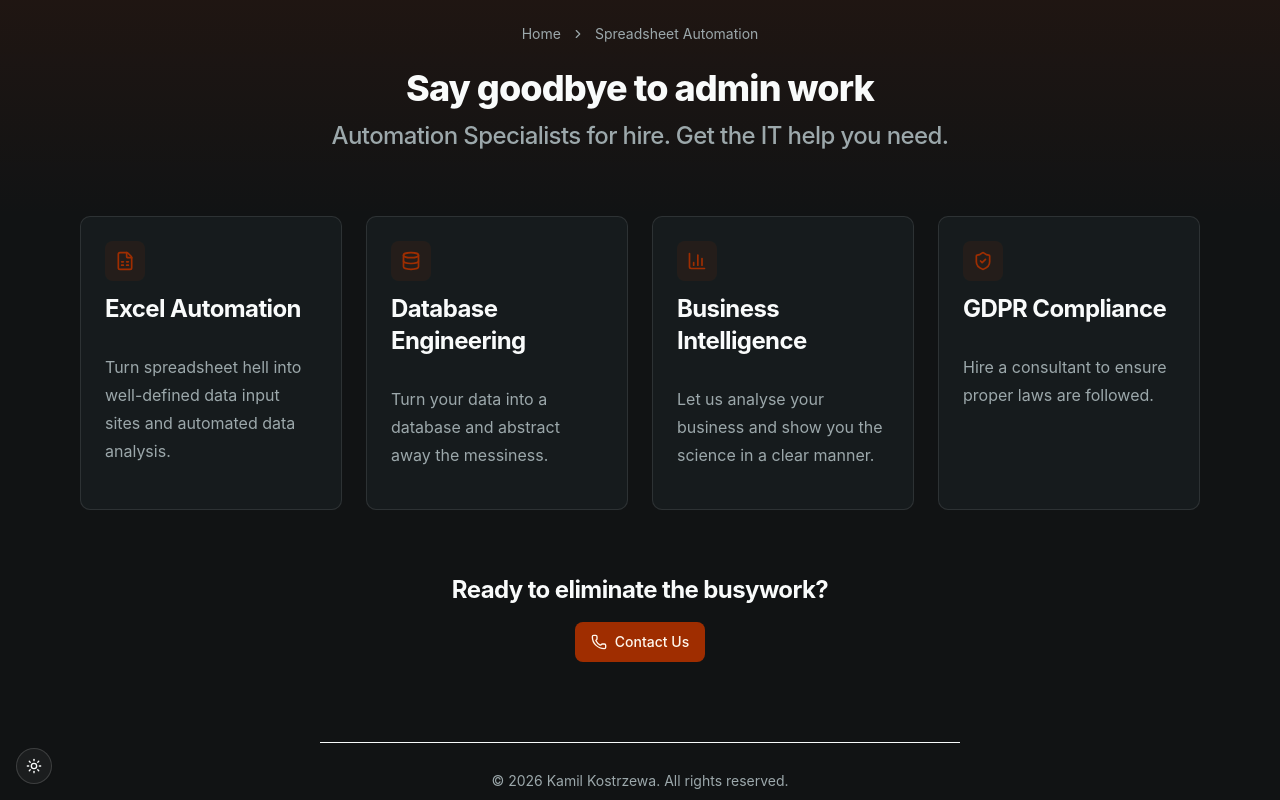
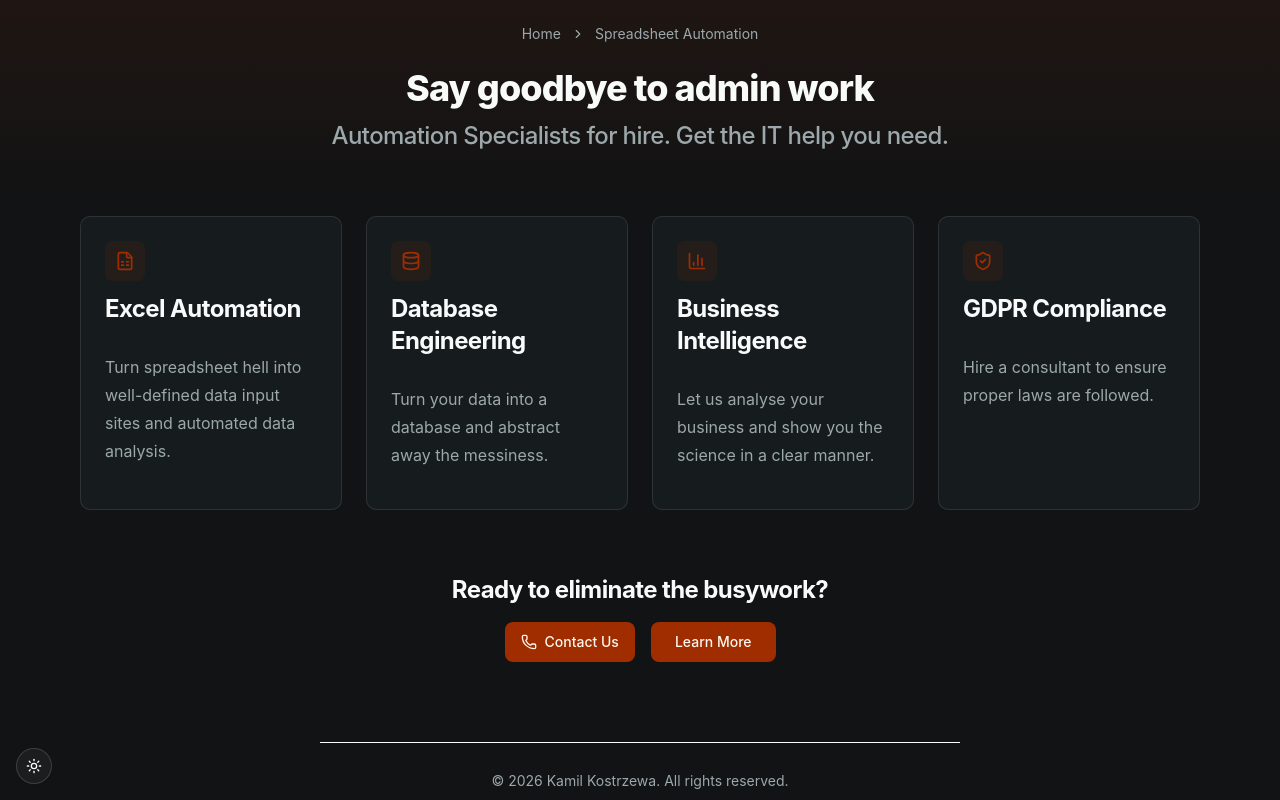
Before and after one commit to K0Stek122/portfolio-page, a React (Vite) app: page /spreadsheet-automation in a window 1280 px wide. Built offline with nearby package versions, Linux system fonts and the light colour scheme.

Commit message:
Mobile optimisations. Fixed carousel buttons not dispalying on mobile. Fixed scrolling not working on mobile.
Signed-off-by: K0Stek122 <kamilianos3@gmail.com>

```diff
--- a/src/components/ui/carousel.tsx
+++ b/src/components/ui/carousel.tsx
@@ -185,7 +185,7 @@ function CarouselPrevious({
       className={cn(
         "absolute size-8 rounded-full",
         orientation === "horizontal"
-          ? "top-1/2 -left-12 -translate-y-1/2"
+          ? "top-1/2 left-2 md:-left-12 -translate-y-1/2"
           : "-top-12 left-1/2 -translate-x-1/2 rotate-90",
         className
       )}
@@ -215,7 +215,7 @@ function CarouselNext({
       className={cn(
         "absolute size-8 rounded-full",
         orientation === "horizontal"
-          ? "top-1/2 -right-12 -translate-y-1/2"
+          ? "top-1/2 right-2 md:-right-12 -translate-y-1/2"
           : "-bottom-12 left-1/2 -translate-x-1/2 rotate-90",
         className
       )}
--- a/src/pages/blog-post.tsx
+++ b/src/pages/blog-post.tsx
@@ -65,20 +65,20 @@ export default function BlogPostPage() {
     }, [slug]);
 
     if (notFound) return (
-        <div className="flex items-center justify-center h-screen bg-background text-foreground">
+        <div className="flex items-center justify-center h-dvh bg-background text-foreground">
             <SEO title="Post not found — Kamil Kostrzewa" description="This blog post could not be found." path={`/blog/post?slug=${slug}`} />
             Post not found.
         </div>
     );
 
     if (!post) return (
-        <div className="flex items-center justify-center h-screen bg-background text-foreground">
+        <div className="flex items-center justify-center h-dvh bg-background text-foreground">
             Loading...
         </div>
     );
 
     return (
-        <div className="flex flex-col overflow-x-hidden overflow-y-auto items-center h-screen w-full bg-background gap-6 py-8 px-4">
+        <div className="flex flex-col overflow-x-hidden overflow-y-auto items-center h-dvh w-full bg-background gap-6 py-8 px-4">
             <SEO
                 title={`${post.title} — Kamil Kostrzewa`}
                 description={getExcerpt(post.content)}
--- a/src/pages/blog.tsx
+++ b/src/pages/blog.tsx
@@ -65,7 +65,7 @@ export default function BlogPage() {
         .filter(p => !tagSearch.trim() || p.tags.some(t => t.toLowerCase().includes(tagSearch.toLowerCase())));
 
     return (
-        <div className="flex flex-col overflow-x-hidden overflow-y-auto items-center h-screen w-full bg-background gap-6 py-8 px-4">
+        <div className="flex flex-col overflow-x-hidden overflow-y-auto items-center h-dvh w-full bg-background gap-6 py-8 px-4">
             <SEO
                 title="The Mind Palace — Kamil Kostrzewa's Blog"
                 description="Articles and notes from Kamil Kostrzewa on software engineering, writing, and more."
--- a/src/pages/employers.tsx
+++ b/src/pages/employers.tsx
@@ -29,7 +29,7 @@ const EmployersPage: React.FC<EmployersPageProps> = () => {
     };
 
     return (
-        <div className="flex flex-col overflow-x-hidden overflow-y-auto items-center h-screen w-full bg-background gap-6 py-8 px-4">
+        <div className="flex flex-col overflow-x-hidden overflow-y-auto items-center h-dvh w-full bg-background gap-6 py-8 px-4">
             <SEO
                 title="Kamil Kostrzewa — Software Engineer Portfolio"
                 description="Portfolio and blog of Kamil Kostrzewa, a software engineer building pragmatic, real-world systems, data workflows, and reliable web apps."
--- a/src/pages/portfolio.tsx
+++ b/src/pages/portfolio.tsx
@@ -178,7 +178,7 @@ export default function PortfolioPage() {
     ];
 
     return (
-        <div className="flex flex-col overflow-x-hidden overflow-y-auto items-center h-screen w-full bg-background gap-6 py-8 px-4">
+        <div className="flex flex-col overflow-x-hidden overflow-y-auto items-center h-dvh w-full bg-background gap-6 py-8 px-4">
             <SEO
                 title="Portfolio — Kamil Kostrzewa"
                 description="Selected work, open source contributions, and volunteering projects by software engineer Kamil Kostrzewa."
--- a/src/pages/spreadsheet-automation.tsx
+++ b/src/pages/spreadsheet-automation.tsx
@@ -1,7 +1,9 @@
+import { useNavigate } from 'react-router-dom';
 import H1 from '../components/ui/typographyh1';
 import H2 from '../components/ui/typographyh2';
 import P from '../components/ui/typographyp';
 import { Separator } from '../components/ui/separator';
+import { Button } from '../components/ui/button';
 import ContactDialog from '../components/ui/contact-dialog';
 import { Breadcrumb, BreadcrumbItem, BreadcrumbLink, BreadcrumbList, BreadcrumbSeparator } from '../components/ui/breadcrumb';
 import SEO from '../components/seo';
@@ -15,8 +17,10 @@ const services = [
 ];
 
 export default function SpreadsheetAutomationPage() {
+    const navigate = useNavigate();
+
     return (
-        <div className="flex flex-col items-center w-full bg-background">
+        <div className="flex flex-col overflow-x-hidden overflow-y-auto items-center h-dvh w-full bg-background">
             <SEO
                 title="Spreadsheet Automation — Kamil Kostrzewa"
                 description="Automation specialists for hire. Get the IT help you need to eliminate repetitive admin work."
@@ -61,7 +65,12 @@ export default function SpreadsheetAutomationPage() {
 
             <div className="animate-fadeInUp flex flex-col items-center gap-4 pb-20 text-center px-4">
                 <H2 className="animate-fadeInUp">Ready to eliminate the busywork?</H2>
-                <ContactDialog triggerLabel="Contact Us" />
+                <div className="flex flex-row flex-wrap items-center justify-center gap-4">
+                    <ContactDialog triggerLabel="Contact Us" />
+                    <Button variant="default" size="lg" onClick={() => navigate('/')}>
+                        Learn More
+                    </Button>
+                </div>
             </div>
 
             <Separator className="animate-fadeInUp max-w-5/6 md:max-w-1/2" />
```
Also changed, not shown: src/assets/signature.png (added).
